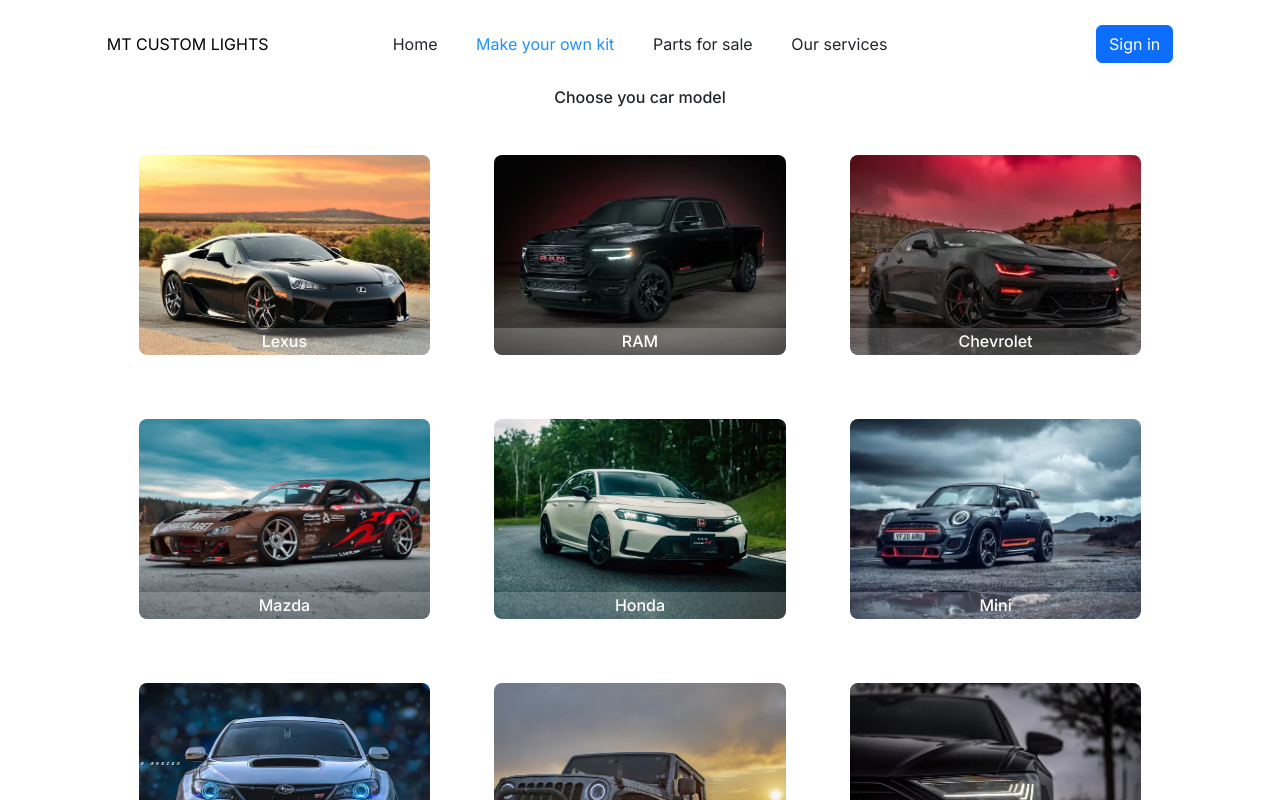
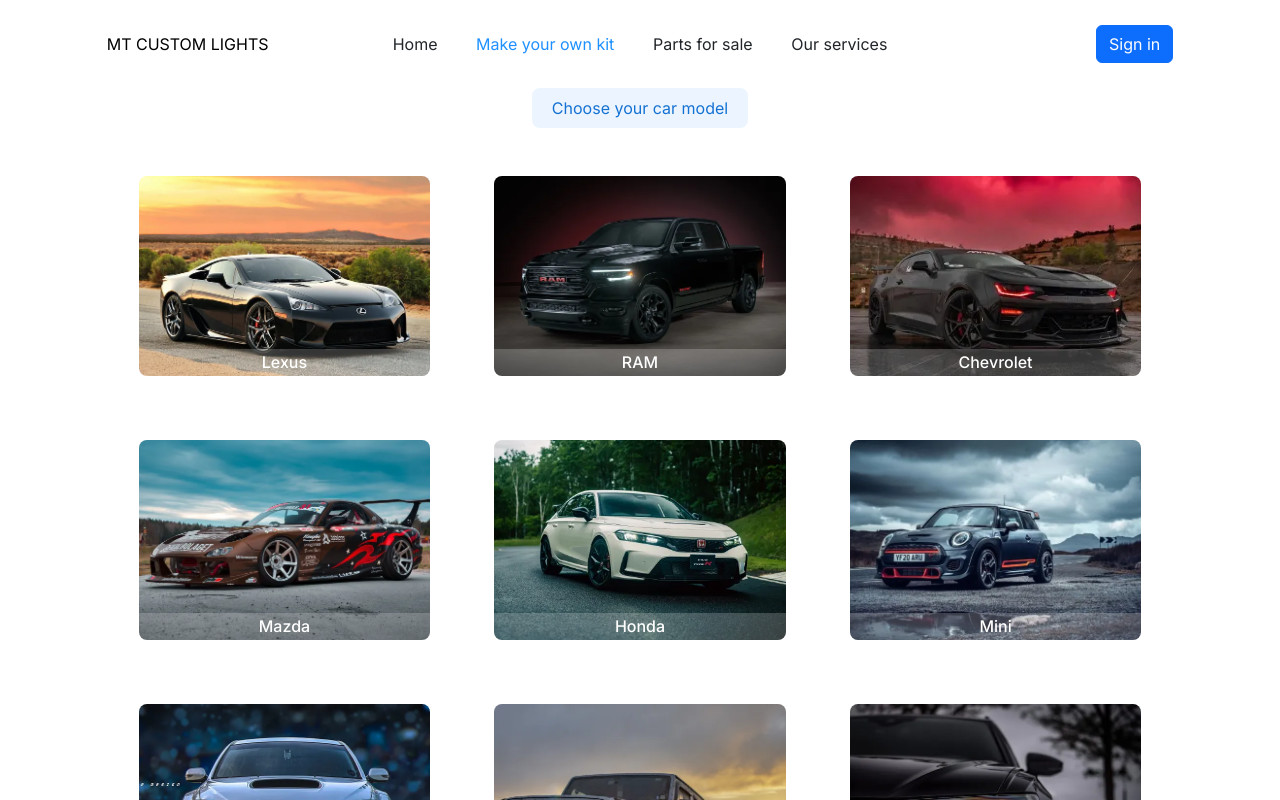
Before and after one commit to kennataddese6/threecars, a Next.js app: page /kit in a window 1280 px wide. Shown: the top 800 px of the page. Built offline with nearby package versions, Linux system fonts and the light colour scheme; a web font is replaced by a local one.

Commit message:
add style to choose

```diff
--- a/app/kit/page.tsx
+++ b/app/kit/page.tsx
@@ -133,7 +133,8 @@ export default function Car() {
     <>
       {/* Header */}
       <div>
-        <h6 className="center-text">Choose you car model</h6>
+        {/* <h6 className="center-text">Choose you car model</h6> */}
+        <button className="works-button">Choose your car model</button>
       </div>
 
       {/* Content */}
```
